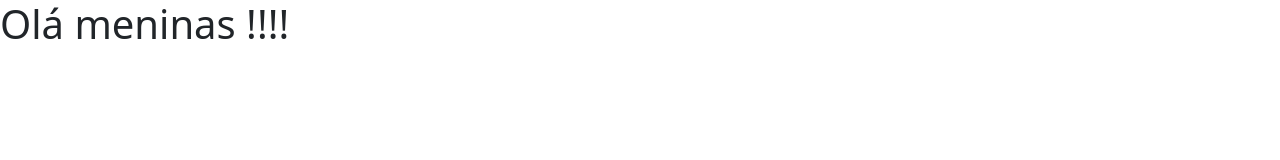
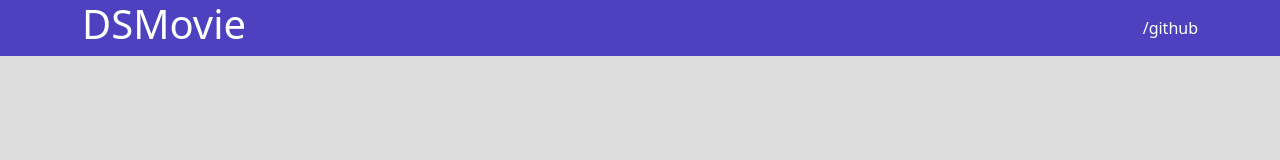
Before and after one commit to VanessaSantos23/dsmovie, a plain HTML site: page index.html in a window 1280 px wide. Drawn offline with nearby package versions, Linux system fonts and the light colour scheme.

Commit message:
Barra Superior Parte 1

```diff
--- a/css/styles.css
+++ b/css/styles.css
@@ -1,5 +1,24 @@
 @import url('https://fonts.googleapis.com/css2?family=Open+Sans:wght@300;400;700&display=swap');
 
 * {
+    box-sizing: border-box;
     font-family: 'Open Sans' sans-serif;
 }
+
+html, body{
+    background-color: #ddd;
+}
+
+header {
+    background-color: #4D41C0;
+    color: #fff ;
+}
+nav {
+    display: flex;
+    align-items: center;
+    justify-content: space-between;
+}
+a, a:hover {
+    text-decoration: none;
+    color: unset;
+}
--- a/index.html
+++ b/index.html
@@ -10,7 +10,14 @@
 
 </head>
 <body>
-    <h1>  Olá meninas !!!!</h1>
+    <header>
+<nav class="container">
+<h1>DSMovie</h1>
+<a href="https://github.com/VanessaSantos23/dsmovie/commits/main">/github</a>
+
+
+</nav>
+    </header>
 
 </body>
 </html>
```
